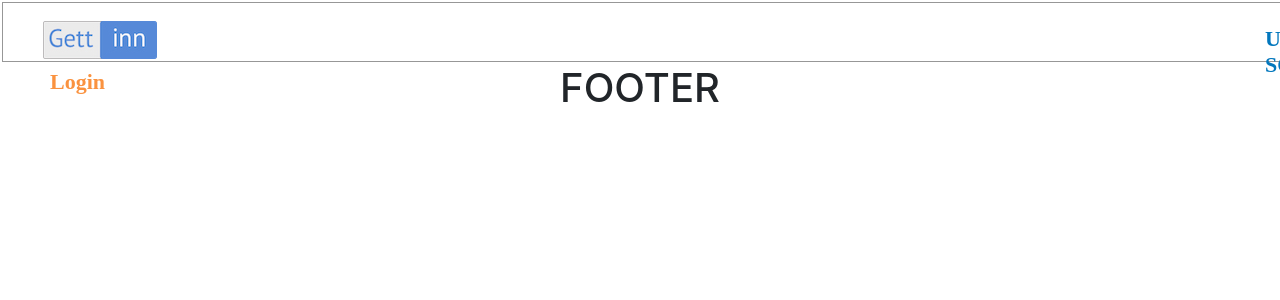
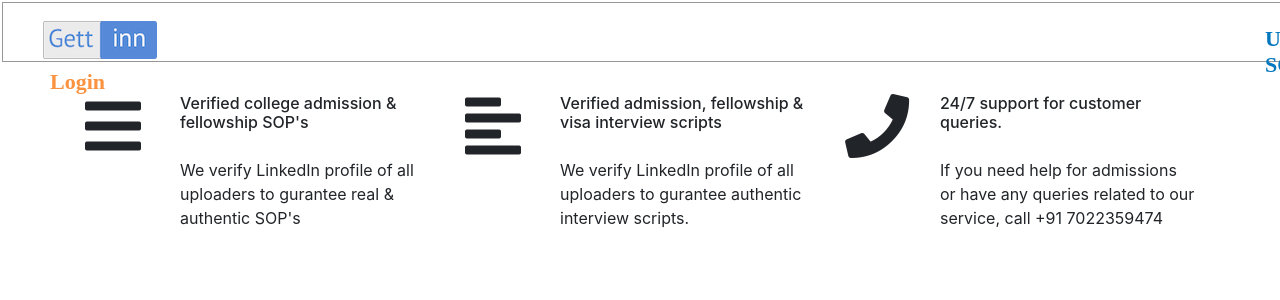
Before and after one commit to WckD123/Higher-Edu.-Board-Andhra-Pradesh-Gov.-Project, a React (Create React App) app: page /login in a window 1280 px wide. Shown: the top 300 px of the page. Built offline with nearby package versions, Linux system fonts and the light colour scheme.

Commit message:
Footer done.

```diff
--- a/src/Components/Footer/Footer.css
+++ b/src/Components/Footer/Footer.css
@@ -0,0 +1,3 @@
+.footerContainer{
+    padding-top: 30px;
+}
--- a/src/Components/Footer/Footer.js
+++ b/src/Components/Footer/Footer.js
@@ -1,11 +1,75 @@
 import React from 'react';
+//import pic1 from './pic1.png';
+import '../../../node_modules/bootstrap/dist/css/bootstrap.min.css';
+import './Footer.css';
 
-const Footer = () => {
+const footer = () => {
     return (
-        <div>
-            <center><h1>FOOTER</h1></center>
+        <div className = {["container","footerContainer"].join(' ')}>
+            <div className ="row">
+                <div className = {['col-md-4','col-xs-12'].join(' ')}>
+                    <div className="row">
+                        <div className = {['col-md-3','col-xs-4','col-xs-offset-2'].join(' ')}>
+                        <i class="fa fa-bars fa-4x" aria-hidden="true"></i>
+                        </div>
+                        <div className = {['col-md-9','col-xs-12'].join(' ')}>
+                            <h6>Verified college admission & fellowship SOP's </h6>
+                        </div>
+                    </div>
+                    <div className="row">
+                        <div className = {['col-md-3','col-xs-0'].join(' ')}></div>
+                        <div className = {['col-md-9','col-xs-12'].join(' ')}>
+                            <p>We verify LinkedIn profile of all uploaders to gurantee real & authentic
+                            SOP's
+                            </p>
+                        </div>
+                    </div>
+
+
+                </div>
+                <div className = {['col-md-4','col-xs-12'].join(' ')}>
+                    <div className="row">
+                        <div className = {['col-md-3','col-xs-4','col-xs-offset-4'].join(' ')}>
+                        <i class="fa fa-align-left fa-4x" aria-hidden="true"></i>
+                        </div>
+                        <div className = {['col-md-9','col-xs-12'].join(' ')}>
+                            <h6>Verified admission, fellowship & visa interview scripts </h6>
+                        </div>
+                    </div>
+                    <div className="row">
+                        <div className = {['col-md-3','col-xs-0'].join(' ')}></div>
+                        <div className = {['col-md-9','col-xs-12'].join(' ')}>
+                            <p>We verify LinkedIn profile of all uploaders to gurantee authentic interview scripts.
+                            </p>
+                        </div>
+                    </div>
+
+
+                </div>
+                <div className = {['col-md-4','col-xs-12'].join(' ')}>
+                    <div className="row">
+                        <div className = {['col-md-3','col-xs-4','col-xs-offset-4'].join(' ')}>
+                        <i class="fa fa-phone fa-4x" aria-hidden="true"></i>
+                        </div>
+                        <div className = {['col-md-9','col-xs-12'].join(' ')}>
+                            <h6>24/7 support for customer queries.</h6>
+                        </div>
+                    </div>
+                    <div className="row">
+                        <div className = {['col-md-3','col-xs-0'].join(' ')}></div>
+                        <div className = {['col-md-9','col-xs-12'].join(' ')}>
+                            <p>If you need help for admissions or have any queries related to
+                                our service, call +91 7022359474
+                            </p>
+                        </div>
+                    </div>
+
+
+                </div>
+            </div>
+
         </div>
     );
 };
 
-export default Footer;
+export default footer;
```
